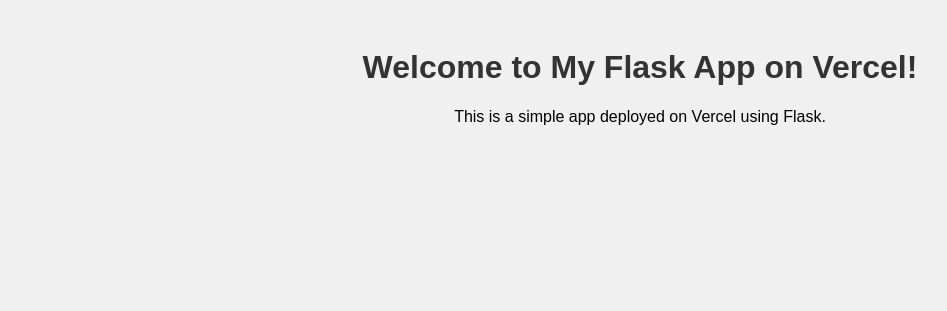
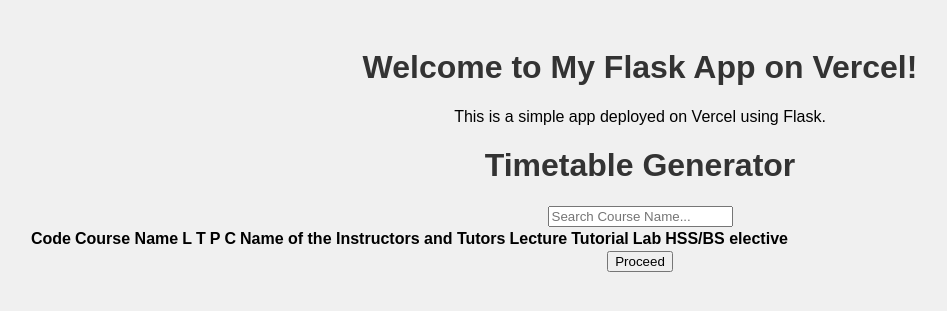
Before and after one commit to StuxH4-X/test-vercel, a Flask app: template templates/index.html in a window 1280 px wide. Shown: the top 311 px of the page, without its empty margins (0-947 px from the left). Run offline with Flask 2, Linux system fonts and the light colour scheme; the template is opened without the code that fills it: most values are stand-ins (such as "Sample title", 1, 10 or a date in 2020); lists and menus that the app fills with data are empty.

Commit message:
Update index.html

```diff
--- a/templates/index.html
+++ b/templates/index.html
@@ -4,10 +4,69 @@
   <meta charset="UTF-8">
   <meta name="viewport" content="width=device-width, initial-scale=1.0">
   <title>My Flask App on Vercel</title>
-  <link rel="stylesheet" href="{{ url_for('static', filename='style.css') }}">
+
 </head>
 <body>
   <h1>Welcome to My Flask App on Vercel!</h1>
   <p>This is a simple app deployed on Vercel using Flask.</p>
 </body>
 </html>
+<!DOCTYPE html>
+<html lang="en">
+<head>
+    <meta charset="UTF-8">
+    <meta name="viewport" content="width=device-width, initial-scale=1.0">
+    <title>Scrollable Timetable Viewer</title>
+    <link rel="stylesheet" href="{{ url_for('static', filename='style.css') }}">
+    <script>
+        const tableData = {{ table_data|tojson }};
+    </script>
+</head>
+<body>
+    <div class="container">
+        <h1>Timetable Generator</h1>
+
+        <!-- Search Section -->
+        <div id="searchSection">
+            <input type="text" id="searchBar" placeholder="Search Course Name..." oninput="searchTable(this.value)">
+        </div>
+
+        <!-- Table Container -->
+        <div class="table-container">
+            <table id="timetable">
+                <thead>
+                    <tr>
+                        <!-- <th> </th> For checkbox column -->
+                        <th>Code</th>
+                        <th>Course Name</th>
+                        <th>L</th>
+                        <th>T</th>
+                        <th>P</th>
+                        <th>C</th>
+                        <th>Name of the Instructors and Tutors</th>
+                        <th>Lecture</th>
+                        <th>Tutorial</th>
+                        <th>Lab</th>
+                        <th>HSS/BS elective</th>
+                    </tr>
+                </thead>
+                <tbody id="tableBody">
+                    <!-- Rows will be dynamically added -->
+                </tbody>
+            </table>
+        </div>
+        <div class="btn-adjust">
+            <button id="proceedButton" class="btn btn-proceed">Proceed</button>
+        </div>
+
+        <!-- Summary Section -->
+        <div id="summarySection" style="display: none;"></div>
+        <div class="btn-adjust">
+        <button id="exportButton" class="btn" style="display: none;">Generate</button>
+        </div>
+    </div>
+
+
+        <link rel="stylesheet" href="{{ url_for('static', filename='script_p1.js') }}">
+</body>
+</html>
```
